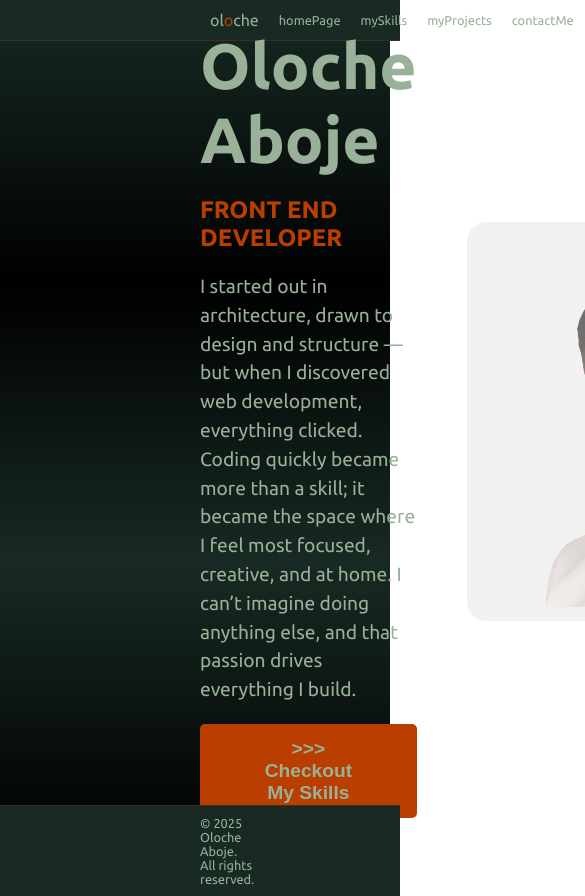
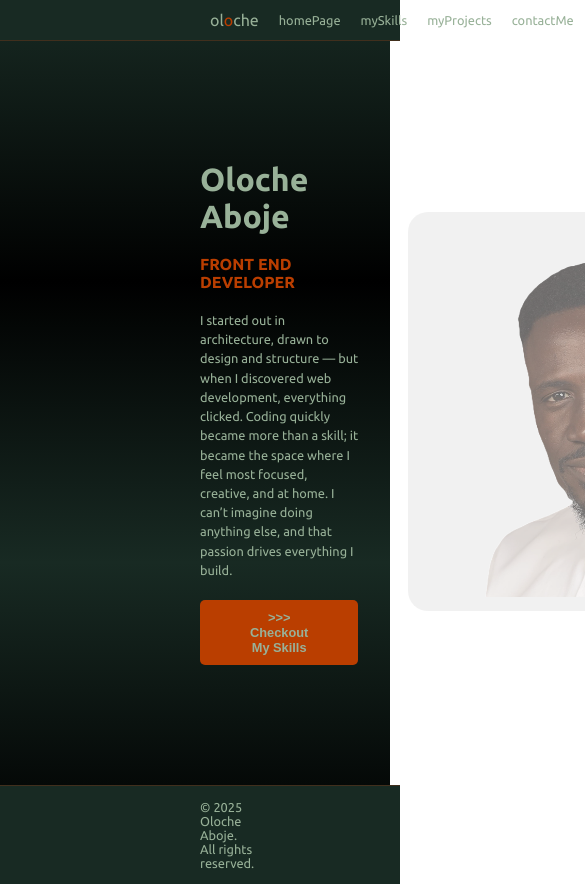
Before and after one commit to accdev1694/react-portfolio, a React (Vite) app: page / in a window 390 px wide. Shown: the top 896 px of the page, 585 px wide, since content can reach past the window. Built offline with nearby package versions, Linux system fonts and the light colour scheme.

Commit message:
add resposive layout to max-width 1261px

```diff
--- a/src/components/common/ActionButton/ActionButton.module.css
+++ b/src/components/common/ActionButton/ActionButton.module.css
@@ -14,3 +14,12 @@
   /* box-shadow: 0 0 5px rgb(255, 255, 255); */
   color: white;
 }
+
+@media (max-width: 1261px) {
+
+    button.actionButton{
+        font-size: 0.8em;
+  padding: var(--spacing-md) var(--spacing-xxxl);
+
+    }
+  }
--- a/src/components/common/ContentDescription/ContentDescription.module.css
+++ b/src/components/common/ContentDescription/ContentDescription.module.css
@@ -20,3 +20,18 @@
     /* color: var(--text-muted); */
     line-height: 1.5em;
 }
+
+@media (max-width: 1261px) {
+
+    h1.heading {
+      /* display: none; */
+      font-size: 2em;
+    }
+    h3.subheading {
+      font-size: 1em;
+    }
+    p.description {
+      font-size: 0.8em;
+    }
+
+  }
--- a/src/components/layout/Footer/Footer.module.css
+++ b/src/components/layout/Footer/Footer.module.css
@@ -1,7 +1,7 @@
 .footer {
   display: flex;
   background: var(--secondary-color);
-  padding: var(--spacing-md) 200px;
+  padding: var(--spacing-lg) 200px;
   justify-content: space-between;
   align-items: center;
   border-top: 1px solid var(--accent-color-faded);
--- a/src/components/pageData.js
+++ b/src/components/pageData.js
@@ -25,17 +25,17 @@ import mail from "../assets/images/contact/mail.png";
 const notFound =
   "https://media2.giphy.com/media/v1.Y2lkPTc5MGI3NjExdG1kaXQxODI3YnVkaWIwcXJ6ZGYzNzM0azN0bXg4amZzMzliZ3ZpayZlcD12MV9pbnRlcm5hbF9naWZfYnlfaWQmY3Q9Zw/WQOIEQRgiK722l3PQT/giphy.gif";
 
-  // contacts urls
-  const githubUrl = "https://github.com/accdev1694?tab=repositories"
-  const linkedinUrl = "https://www.linkedin.com/in/ao111/"
-  const hashnodeUrl = "https://abojeonline.com/"
-  const mailUrl = "mailto:diloch111@gmail.com"
+// contacts urls
+const githubUrl = "https://github.com/accdev1694?tab=repositories";
+const linkedinUrl = "https://www.linkedin.com/in/ao111/";
+const hashnodeUrl = "https://abojeonline.com/";
+const mailUrl = "mailto:diloch111@gmail.com";
 
-  // projects Urls
-  const blogUrl = "https://abojeonline.com/"
-  const ecommerceUrl = null
-  const landingPageUrl = "https://techpivotlandingpage.netlify.app/"
-  const portfolioUrl = null
+// projects Urls
+const blogUrl = "https://abojeonline.com/";
+const ecommerceUrl = null;
+const landingPageUrl = "https://techpivotlandingpage.netlify.app/";
+const portfolioUrl = "https://olochesportfolio.netlify.app/";
 
 export const pageData = {
   home: {
@@ -46,7 +46,7 @@ export const pageData = {
     learnMore: ">>> Checkout My Skills",
     id: "home",
     imgs: [myPhoto],
-    alt: ["My Photo"]
+    alt: ["My Photo"],
   },
 
   skills: {
@@ -57,7 +57,7 @@ export const pageData = {
     learnMore: ">>> Checkout My Projects",
     id: "skills",
     imgs: [tailwindLogo, reactLogo, firebaseLogo, pythonLogo],
-    alt: ["Tailwind Css Logo", "React Logo", "Firebase Logo", "Python Logo"]
+    alt: ["Tailwind Css Logo", "React Logo", "Firebase Logo", "Python Logo"],
   },
 
   projects: {
@@ -69,7 +69,12 @@ export const pageData = {
     id: "projects",
     imgs: [blog, ecommerce, landingPage, portfolio],
     urls: [blogUrl, ecommerceUrl, landingPageUrl, portfolioUrl],
-    alt: ["My Blog Preview", "My Ecommerce Site Preview", "Tech Training Landing Page Preview", "My Portfolio Website Preview"]
+    alt: [
+      "My Blog Preview",
+      "My Ecommerce Site Preview",
+      "Tech Training Landing Page Preview",
+      "My Portfolio Website Preview",
+    ],
   },
   contacts: {
     heading: "Contact Me",
@@ -80,7 +85,7 @@ export const pageData = {
     id: "contacts",
     imgs: [github, hashnode, linkedin, mail],
     urls: [githubUrl, hashnodeUrl, linkedinUrl, mailUrl],
-    alt: ["GitHub Logo", "Hashnode Logo", "LinkedIn Logo", "Gmail Logo"]
+    alt: ["GitHub Logo", "Hashnode Logo", "LinkedIn Logo", "Gmail Logo"],
   },
 
   notFound: {
@@ -91,6 +96,6 @@ export const pageData = {
     learnMore: "<<< Return to Homepage",
     id: "not-found",
     imgs: [notFound],
-    alt: ["404 Page not Found"]
+    alt: ["404 Page not Found"],
   },
 };
--- a/src/components/pages/pages.module.css
+++ b/src/components/pages/pages.module.css
@@ -1,5 +1,5 @@
 .pageContainer {
-    height: calc(100vh - 80px);
+    height: calc(100vh - 100px);
     margin: auto 200px;
     display: flex;
     justify-content: space-between;
```
Also changed, not shown: src/global.css (line endings or trailing spaces).
